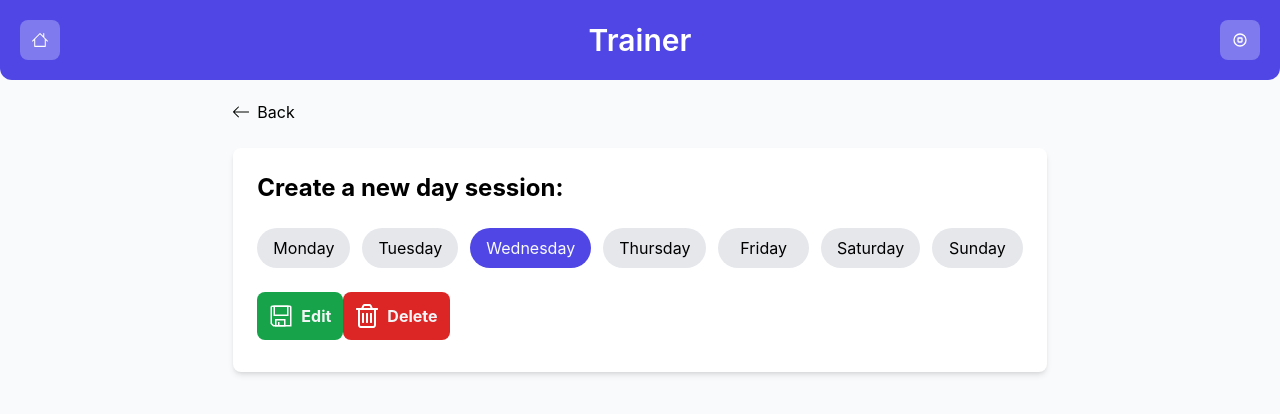
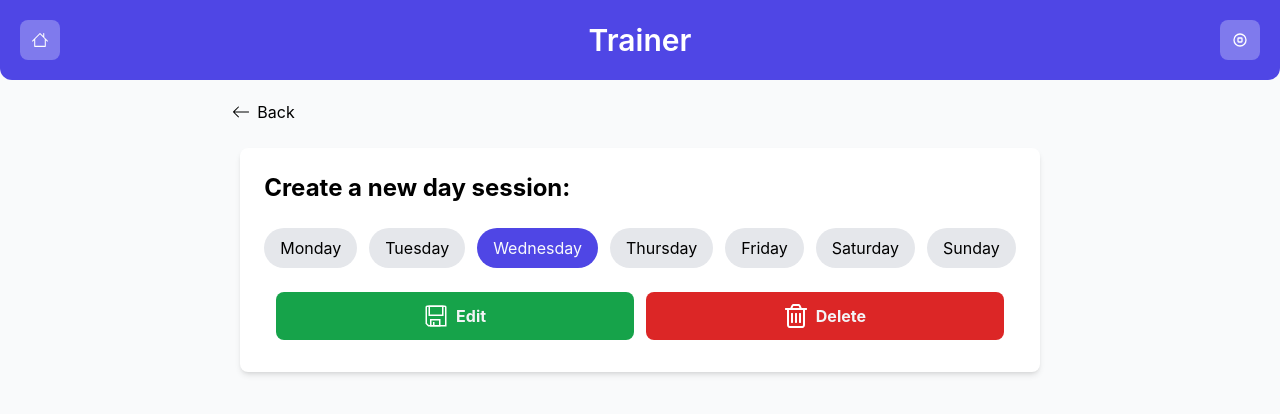
Before and after one commit to simone98dm/lazy-trainer-fe, a Vue app: page /session/4efd4d28-ee08-4713-838c-d527b518ab55 in a window 1280 px wide. Shown: the top 414 px of the page. Built offline with nearby package versions, Linux system fonts and the light colour scheme.

Commit message:
fix size button session form

```diff
--- a/src/components/SessionForm/SessionForm.vue
+++ b/src/components/SessionForm/SessionForm.vue
@@ -45,7 +45,7 @@ function isDaySelected(dayIndex: number) {
 </script>
 
 <template>
-  <div class="flex justify-center w-full">
+  <div class="flex justify-center">
     <form class="bg-white rounded-lg shadow-md p-6 w-full" @submit.prevent>
       <h1 class="mb-3 text-2xl font-bold mb-6">Create a new day session:</h1>
       <div class="flex xl:flex-row flex-col justify-center gap-3 mb-6">
@@ -62,14 +62,16 @@ function isDaySelected(dayIndex: number) {
           {{ dayName }}
         </button>
       </div>
-      <div class="flex sm:flex-row flex-col w-full">
+      <div class="w-full flex flex-col sm:flex-row justify-center px-3 gap-3">
         <Button
+          full="true"
           :icon="!isNew() ? SaveIcon : AddIcon"
           :label="!isNew() ? 'Edit' : 'Create'"
           :color="ButtonColor.SUCCESS"
           @click="save"
         />
         <Button
+          full="true"
           v-if="!isNew()"
           :icon="TrashIcon"
           :color="ButtonColor.DANGER"
```
